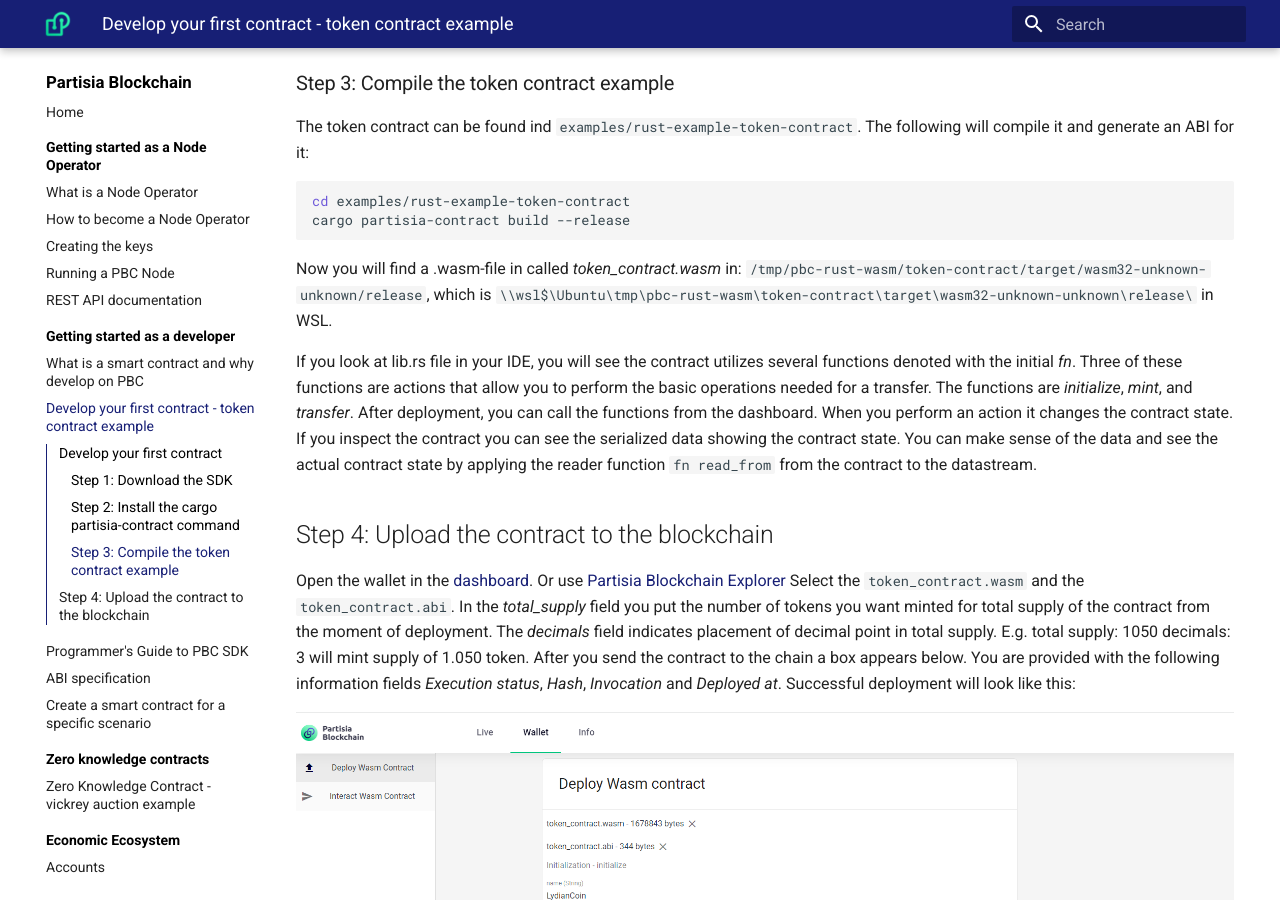
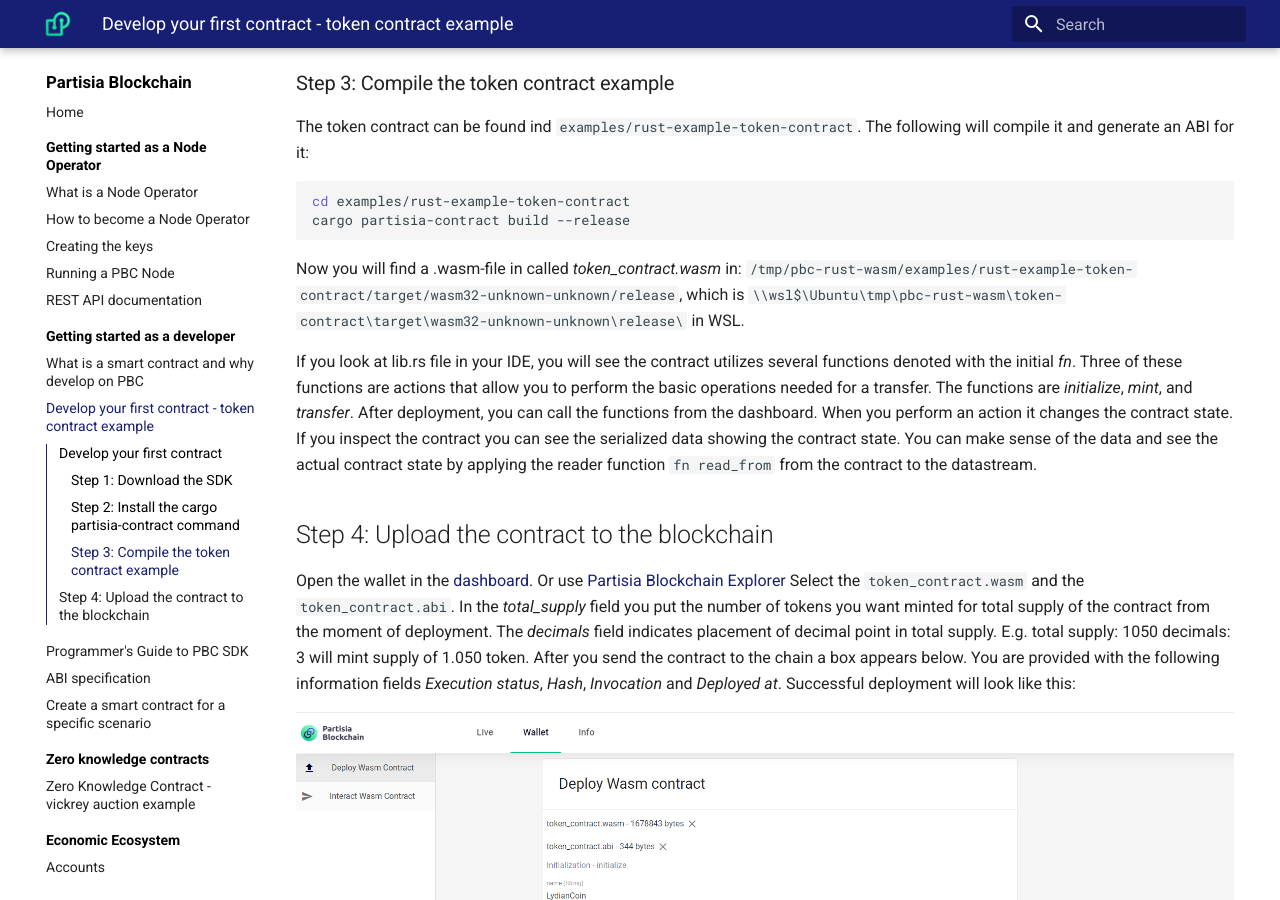
Before and after one commit to 0xSero/partisia-docs, an MkDocs documentation site: the page built from docs/token-contract.md, in a window 1280 px wide and 900 px high, scrolled down 739 px. Built offline with MkDocs 1.6.1 and Material for MkDocs 9.7.7, drawn with Linux system fonts in a browser that asks for light colours; a script that is not in the unit is left out.

Commit message:
path of compiled contract

`````diff
--- a/docs/token-contract.md
+++ b/docs/token-contract.md
@@ -35,7 +35,7 @@
 cargo partisia-contract build --release
 ````
 
-Now you will find a .wasm-file in called *token_contract.wasm* in: `/tmp/pbc-rust-wasm/token-contract/target/wasm32-unknown-unknown/release`, which is `\\wsl$\Ubuntu\tmp\pbc-rust-wasm\token-contract\target\wasm32-unknown-unknown\release\` in WSL.
+Now you will find a .wasm-file in called *token_contract.wasm* in: `/tmp/pbc-rust-wasm/examples/rust-example-token-contract/target/wasm32-unknown-unknown/release`, which is `\\wsl$\Ubuntu\tmp\pbc-rust-wasm\token-contract\target\wasm32-unknown-unknown\release\` in WSL.
 
 If you look at lib.rs file in your IDE, you will see the contract utilizes several functions denoted with the initial *fn*. Three of these functions are actions that allow you to perform the basic operations needed for a transfer. The functions are *initialize*, *mint*, and *transfer*. After deployment, you can call the functions from the dashboard. When you perform an action it changes the contract state. If you inspect the contract you can see the serialized data showing the contract state. You can make sense of the data and see the actual contract state by applying the reader function `fn read_from` from the contract to the datastream.
 
`````
